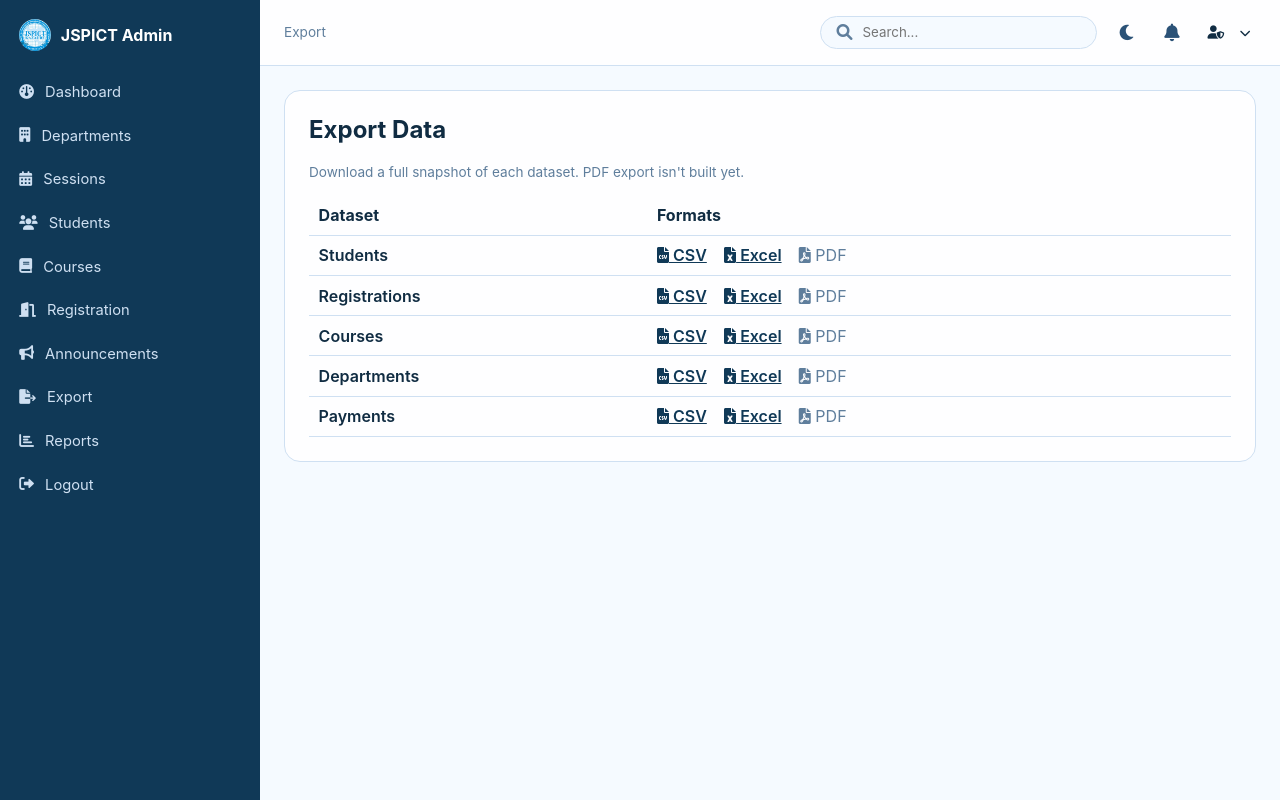
After one commit to buagumel/reg_portal, a Flask app: template templates/admin/export_center.html in a window 1280 px wide. The commit adds this page. Run offline with Flask 3, Linux system fonts and the light colour scheme; the template is opened without the code that fills it, so the values that code supplies are empty; some libraries are stand-ins or nearby versions.

Commit message:
feat: add CSV/Excel export service, Export Center page, and bulk export-selected for students

```diff
--- a/app.py
+++ b/app.py
@@ -1,4 +1,4 @@
-from flask import Flask, render_template, request, redirect, url_for, flash, jsonify, session, Response
+from flask import Flask, render_template, request, redirect, url_for, flash, jsonify, session, Response, abort
 from flask_login import login_user, LoginManager, current_user, logout_user, login_required
 import os
 import time
@@ -58,6 +58,7 @@ from services.admin_session import (
     list_holidays, create_holiday, list_inactive_periods,
 )
 from services.admin_course import list_courses, get_course, create_course, update_course, set_course_status, get_course_detail, list_courses_for_picker, set_prerequisites, set_corequisites, set_assessment_components
+from services.admin_export import export_csv, export_excel, VALID_DATA_TYPES
 from services.admin_department import list_active_departments
 from services.admin_validation import is_course_code_unique
 from services.course_import import import_courses_csv, preview_courses_csv
@@ -2061,6 +2062,49 @@ def admin_stub_announcements_new():
     return render_template('admin/coming_soon.html', feature_name='Create Announcement')
 
 
+@app.route('/admin/export')
+@permission_required('reports.view')
+def admin_export_center():
+    return render_template('admin/export_center.html')
+
+
+@app.route('/admin/export/<data_type>/<fmt>')
+@permission_required('reports.view')
+def admin_export_download(data_type, fmt):
+    if data_type not in VALID_DATA_TYPES:
+        abort(404)
+    if fmt == 'csv':
+        response = export_csv(data_type)
+    elif fmt == 'xlsx':
+        response = export_excel(data_type)
+    else:
+        abort(404)
+    log_admin_action(current_user, 'data_exported', target_type=data_type, details=f'format={fmt}',
+                      ip_address=request.remote_addr)
+    return response
+
+
+@app.route('/admin/students/bulk-export', methods=['POST'])
+@permission_required('reports.view')
+def admin_students_bulk_export():
+    data = request.get_json()
+    if not data or not data.get('student_ids') or not data.get('format'):
+        return jsonify({'success': False, 'message': 'student_ids and format are required.'}), 400
+
+    fmt = data['format']
+    student_ids = data['student_ids']
+    if fmt == 'csv':
+        response = export_csv('students', student_ids=student_ids)
+    elif fmt == 'xlsx':
+        response = export_excel('students', student_ids=student_ids)
+    else:
+        return jsonify({'success': False, 'message': 'format must be csv or xlsx.'}), 400
+
+    log_admin_action(current_user, 'student_bulk_exported', target_type='user', target_id=None,
+                      details=f'format={fmt} count={len(student_ids)} ids={student_ids}', ip_address=request.remote_addr)
+    return response
+
+
 @app.route('/admin/reports')
 @permission_required('reports.view')
 def admin_stub_reports():
--- a/templates/admin/base_admin.html
+++ b/templates/admin/base_admin.html
@@ -23,6 +23,7 @@
                 <li><a href="{{ url_for('admin_courses') }}" class="{{ 'active' if request.endpoint and request.endpoint.startswith('admin_course') }}"><i class="fas fa-book"></i> Courses</a></li>
                 <li><a href="{{ url_for('admin_registration_open') }}" class="{{ 'active' if request.endpoint in ('admin_registration_open', 'admin_period_activate') }}"><i class="fas fa-door-open"></i> Registration</a></li>
                 <li><a href="{{ url_for('admin_stub_announcements_new') }}"><i class="fas fa-bullhorn"></i> Announcements</a></li>
+                <li><a href="{{ url_for('admin_export_center') }}" class="{{ 'active' if request.endpoint and request.endpoint.startswith('admin_export') }}"><i class="fas fa-file-export"></i> Export</a></li>
                 <li><a href="{{ url_for('admin_stub_reports') }}"><i class="fas fa-chart-bar"></i> Reports</a></li>
                 <li><a href="{{ url_for('admin_logout') }}"><i class="fas fa-sign-out-alt"></i> Logout</a></li>
             </ul>
--- /dev/null
+++ b/templates/admin/export_center.html
@@ -0,0 +1,30 @@
+{% extends "admin/base_admin.html" %}
+
+{% block breadcrumbs %}Export{% endblock %}
+
+{% block content %}
+<div style="background: var(--card-bg); border: 1px solid var(--border-color); border-radius: 1rem; padding: 1.5rem;">
+    <h2 style="margin-top:0;">Export Data</h2>
+    <p style="color: var(--text-muted); font-size:0.85rem;">Download a full snapshot of each dataset. PDF export isn't built yet.</p>
+    <table style="width:100%; border-collapse:collapse; margin-top:1rem;">
+        <thead>
+            <tr style="text-align:left; border-bottom: 1px solid var(--border-color);">
+                <th style="padding:0.6rem;">Dataset</th>
+                <th style="padding:0.6rem;">Formats</th>
+            </tr>
+        </thead>
+        <tbody>
+            {% for key, label in [('students', 'Students'), ('registrations', 'Registrations'), ('courses', 'Courses'), ('departments', 'Departments'), ('payments', 'Payments')] %}
+            <tr style="border-bottom: 1px solid var(--border-color);">
+                <td style="padding:0.6rem; font-weight:600;">{{ label }}</td>
+                <td style="padding:0.6rem;">
+                    <a href="{{ url_for('admin_export_download', data_type=key, fmt='csv') }}" style="margin-right:0.8rem; color: var(--primary-dark); font-weight:600;"><i class="fas fa-file-csv"></i> CSV</a>
+                    <a href="{{ url_for('admin_export_download', data_type=key, fmt='xlsx') }}" style="margin-right:0.8rem; color: var(--primary-dark); font-weight:600;"><i class="fas fa-file-excel"></i> Excel</a>
+                    <span style="color: var(--text-muted); cursor:not-allowed;" title="Coming soon"><i class="fas fa-file-pdf"></i> PDF</span>
+                </td>
+            </tr>
+            {% endfor %}
+        </tbody>
+    </table>
+</div>
+{% endblock %}
--- a/templates/admin/students.html
+++ b/templates/admin/students.html
@@ -58,6 +58,8 @@
         {% endfor %}
     </select>
     <button id="bulkAssignProgBtn" style="padding:0.4rem 0.9rem; border:none; border-radius:0.4rem; background: var(--primary); color:white; cursor:pointer;">Apply</button>
+    <button id="bulkExportCsvBtn" style="padding:0.4rem 0.9rem; border:none; border-radius:0.4rem; background: var(--primary-dark); color:white; cursor:pointer;">Export CSV</button>
+    <button id="bulkExportXlsxBtn" style="padding:0.4rem 0.9rem; border:none; border-radius:0.4rem; background: var(--primary-dark); color:white; cursor:pointer;">Export Excel</button>
 </div>
 
 <div style="background: var(--card-bg); border: 1px solid var(--border-color); border-radius: 1rem; overflow:hidden;">
```
Also changed, not shown: services/admin_export.py (added, +87 -0 lines), static/js/admin/students.js (+28 -0 lines).
